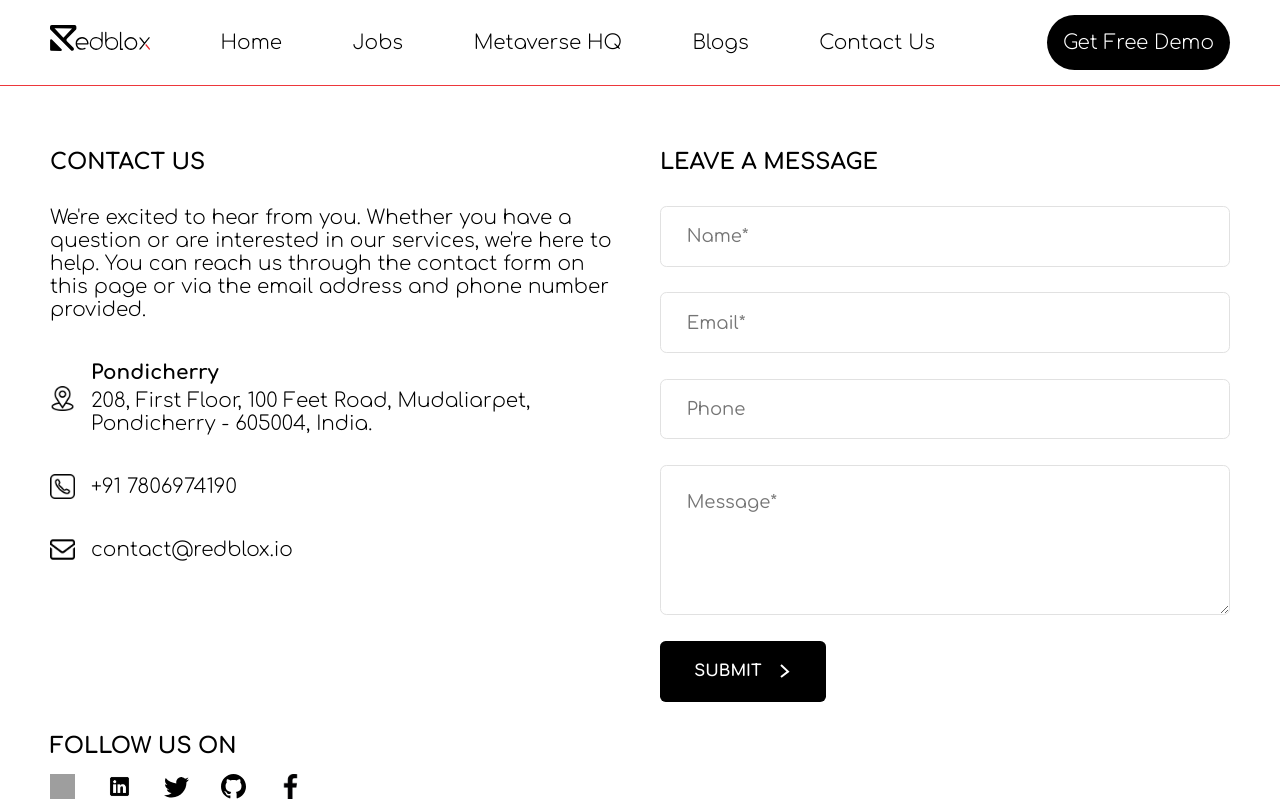
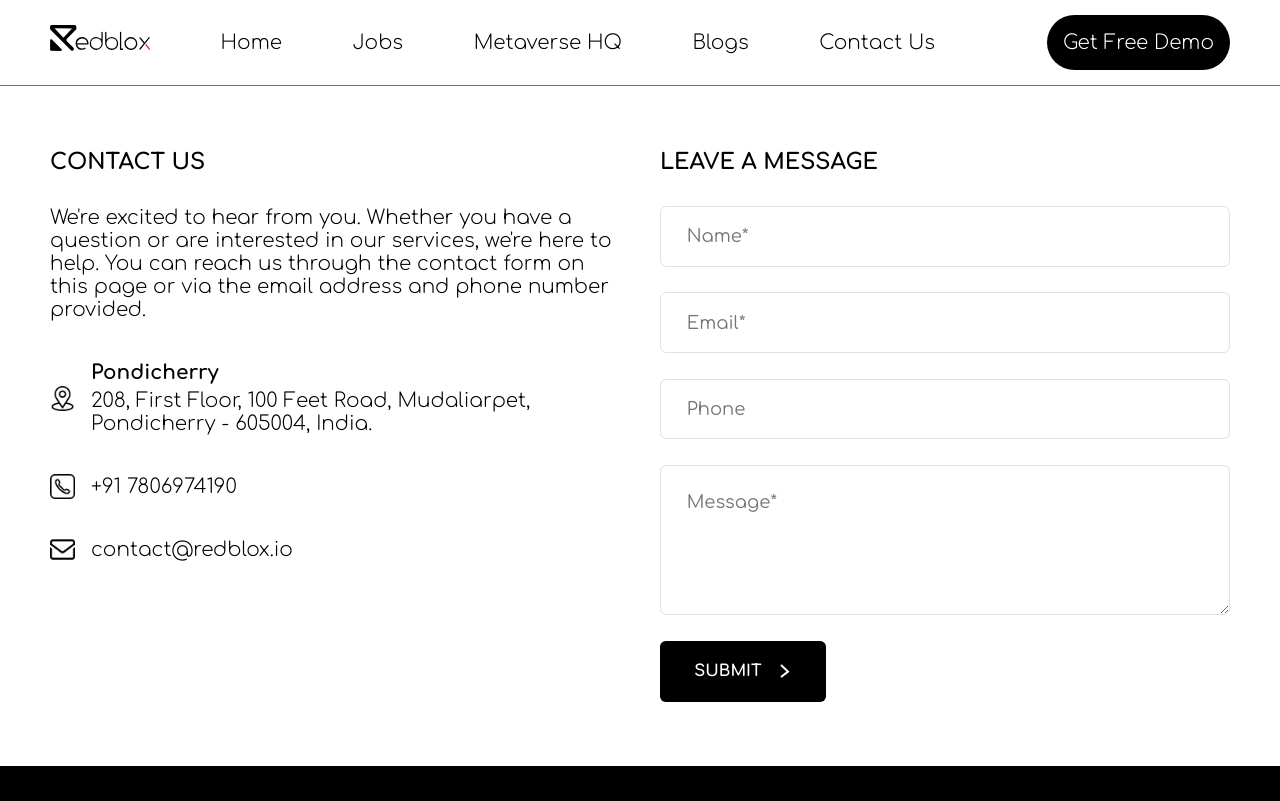
Before and after one commit to Pk-Raja-1510/website-portfolio, a Next.js app: page /contact-us in a window 1280 px wide. Shown: the top 801 px of the page. Built offline with nearby package versions, Linux system fonts and the light colour scheme; grey boxes are pictures that could not be loaded.

Commit message:
contact us remove social link

```diff
--- a/pages/contact-us.js
+++ b/pages/contact-us.js
@@ -136,7 +136,7 @@ const contactUs = () => {
           </div>
         </div>
       </div>
-      <div className={styles.contact_us_social_icons}>
+      {/* <div className={styles.contact_us_social_icons}>
         <h3>FOLLOW US ON</h3>
         <div>
           <Image
@@ -177,7 +177,7 @@ const contactUs = () => {
             layout="fixed"
           />
         </div>
-      </div>
+      </div> */}
       <Footer />
     </>
   );
```
